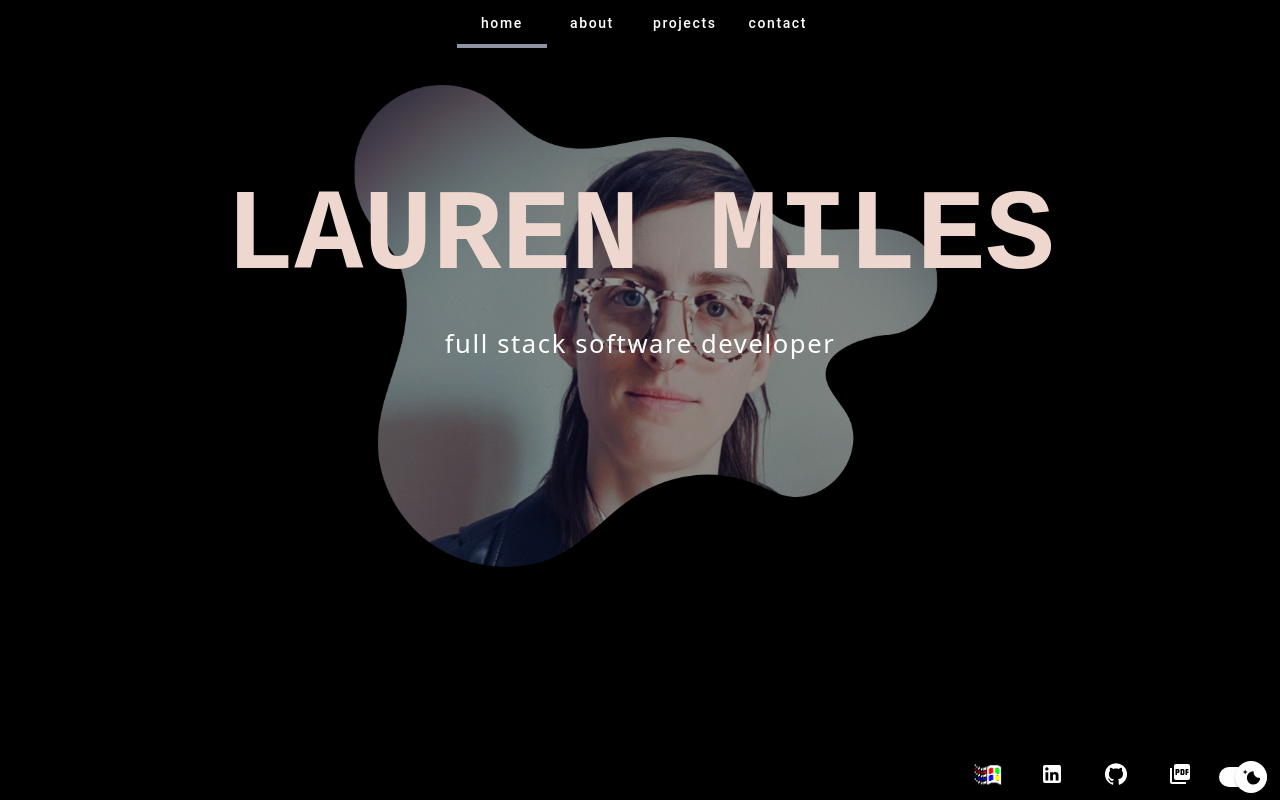
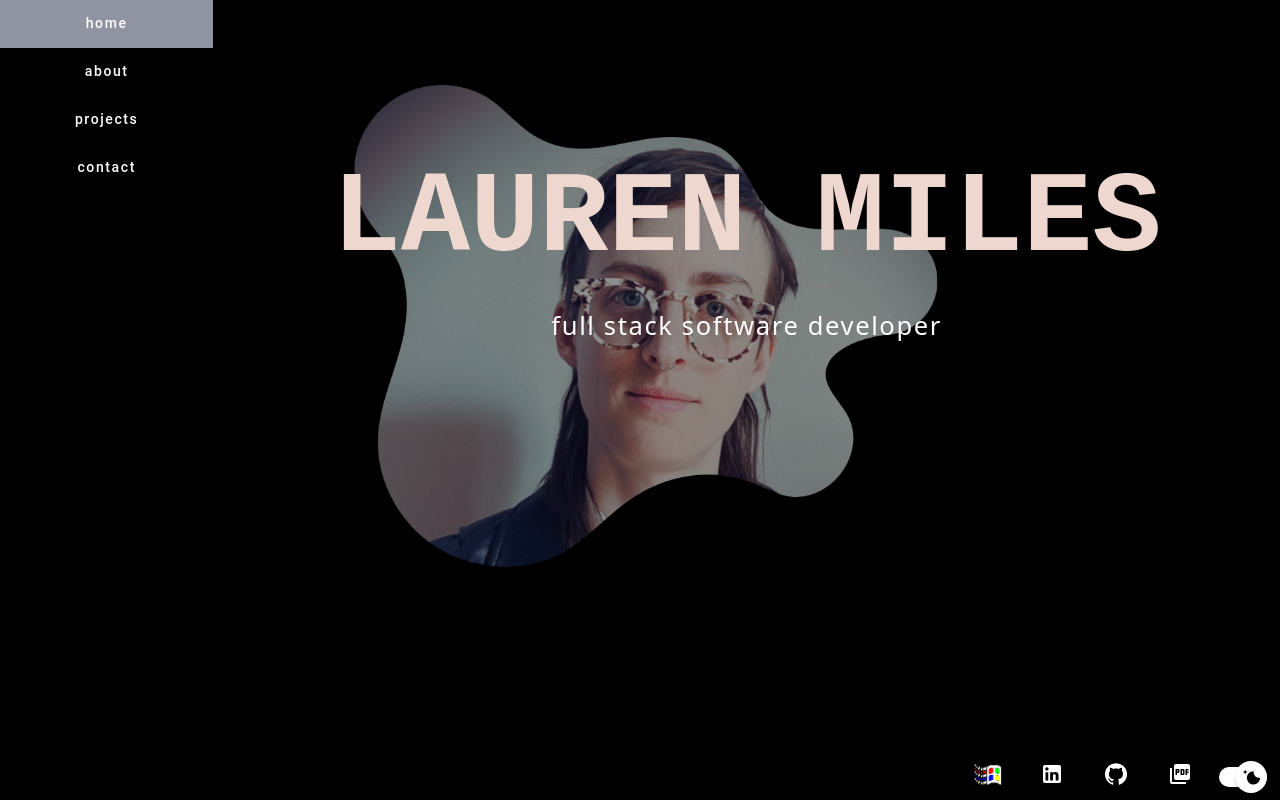
Before and after one commit to laurenmilesdev/portfolio, a Next.js app: page / in a window 1280 px wide. Built offline with nearby package versions, Linux system fonts and the light colour scheme; a web font is replaced by a local one.

Commit message:
Updated nav bar to be vertical

```diff
--- /dev/null
+++ b/src/components/portfolio/layout/Layout.module.css
@@ -0,0 +1,4 @@
+.content {
+  display: flex;
+  flex-direction: row;
+}
--- a/src/components/portfolio/layout/Layout.tsx
+++ b/src/components/portfolio/layout/Layout.tsx
@@ -3,6 +3,8 @@ import { Container } from '@mui/material';
 import Navigation from '../navigation/Navigation';
 import Footer from '../footer/Footer';
 import ContactModel from '../../../models/contact/contact';
+
+import styles from './Layout.module.css';
 
 type Props = {
   pageTitles: string[];
@@ -31,14 +33,19 @@ export default function Layout({
 }: Props): JSX.Element {
   return (
     <>
+      <div className={styles.content}>
+        <div className="col-md-2">
           <Navigation
             pageTitles={pageTitles}
             pageTabValue={pageTabValue}
             setPageTabValue={setPageTabValue}
-        useWindowsTheme={useWindowsTheme}
           />
+        </div>
 
+        <div className="col-md-10">
           <Container id={childrenContainerId}>{children}</Container>
+        </div>
+      </div>
 
       {!useWindowsTheme && (
         <Footer
--- a/src/components/portfolio/navigation/Navigation.module.css
+++ b/src/components/portfolio/navigation/Navigation.module.css
@@ -12,10 +12,3 @@
   color: var(--font-color-opp);
   background-color: var(--secondary);
 }
-
-.windows-theme-app-bar {
-  background-color: var(--background-color);
-  width: 98.5%;
-  position: absolute;
-  z-index: 2;
-}
--- a/src/components/portfolio/navigation/Navigation.tsx
+++ b/src/components/portfolio/navigation/Navigation.tsx
@@ -1,5 +1,5 @@
 import { Dispatch, SetStateAction } from 'react';
-import { AppBar, Tab, Tabs } from '@mui/material';
+import { Tab, Tabs } from '@mui/material';
 
 import styles from './Navigation.module.css';
 
@@ -7,7 +7,6 @@ type Props = {
   pageTitles: string[];
   pageTabValue: number;
   setPageTabValue: Dispatch<SetStateAction<number>>;
-  useWindowsTheme: boolean;
 };
 
 export const navigationDivId = 'navigation';
@@ -23,7 +22,6 @@ export default function Navigation({
   pageTabValue,
   pageTitles,
   setPageTabValue,
-  useWindowsTheme,
 }: Props): JSX.Element {
   const tabs = (
     <Tabs
@@ -31,6 +29,7 @@ export default function Navigation({
       onChange={(event, newValue) => setPageTabValue(newValue as number)}
       className="nav-tabs"
       centered
+      orientation="vertical"
     >
       {pageTitles.map((title: string, index: number) => (
         <Tab
@@ -44,13 +43,9 @@ export default function Navigation({
     </Tabs>
   );
 
-  return useWindowsTheme ? (
-    <div className={`${styles['windows-theme-app-bar']} col-md-12`} id={navigationDivId}>
+  return (
+    <div className={`${styles['app-bar']} col-md-12`} id={navigationDivId}>
       {tabs}
     </div>
-  ) : (
-    <AppBar className={`${styles['app-bar']} col-md-12`} elevation={0} id={navigationDivId}>
-      {tabs}
-    </AppBar>
   );
 }
```
Lines whose indentation alone changed are shown as unchanged.
